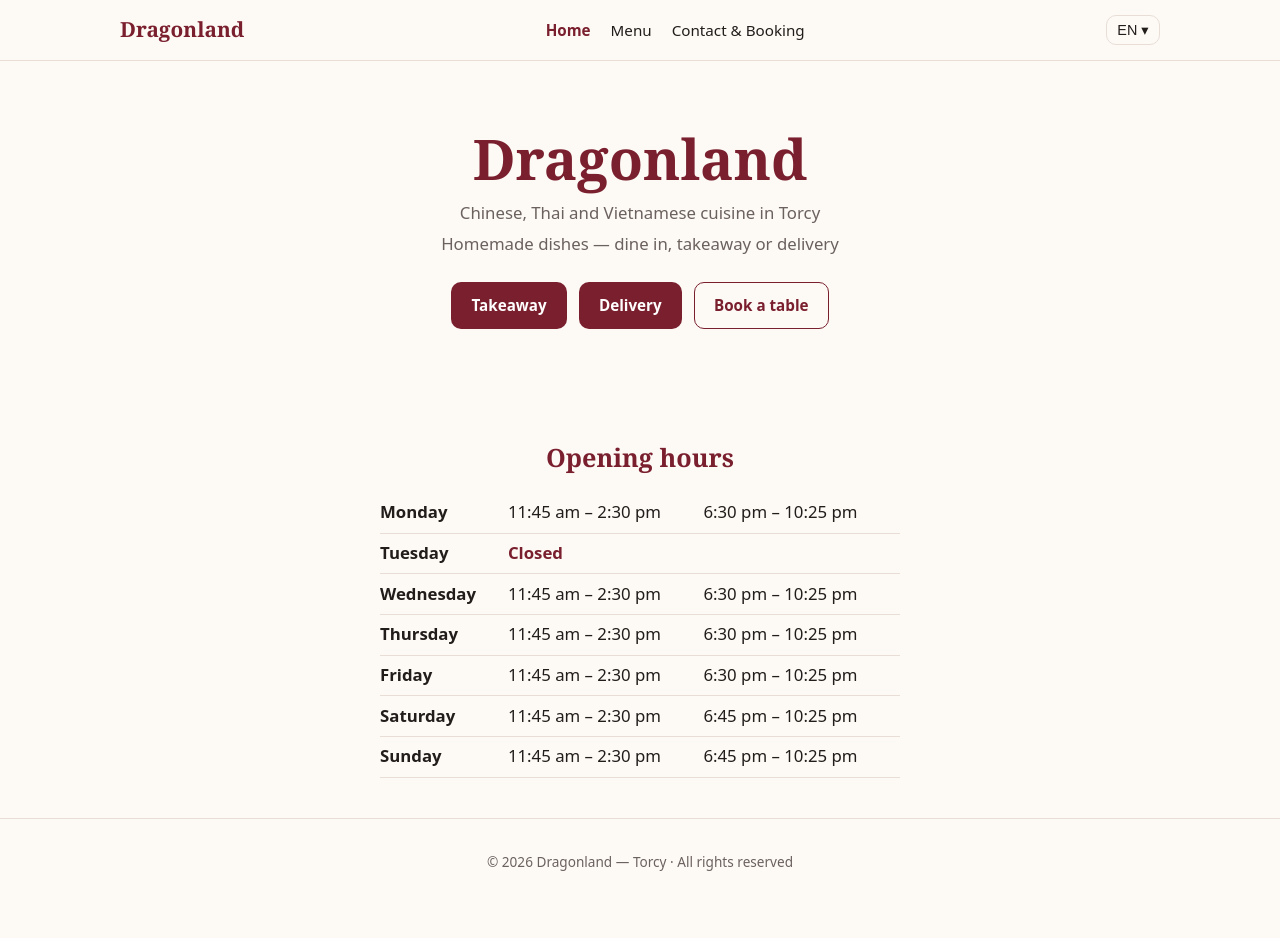
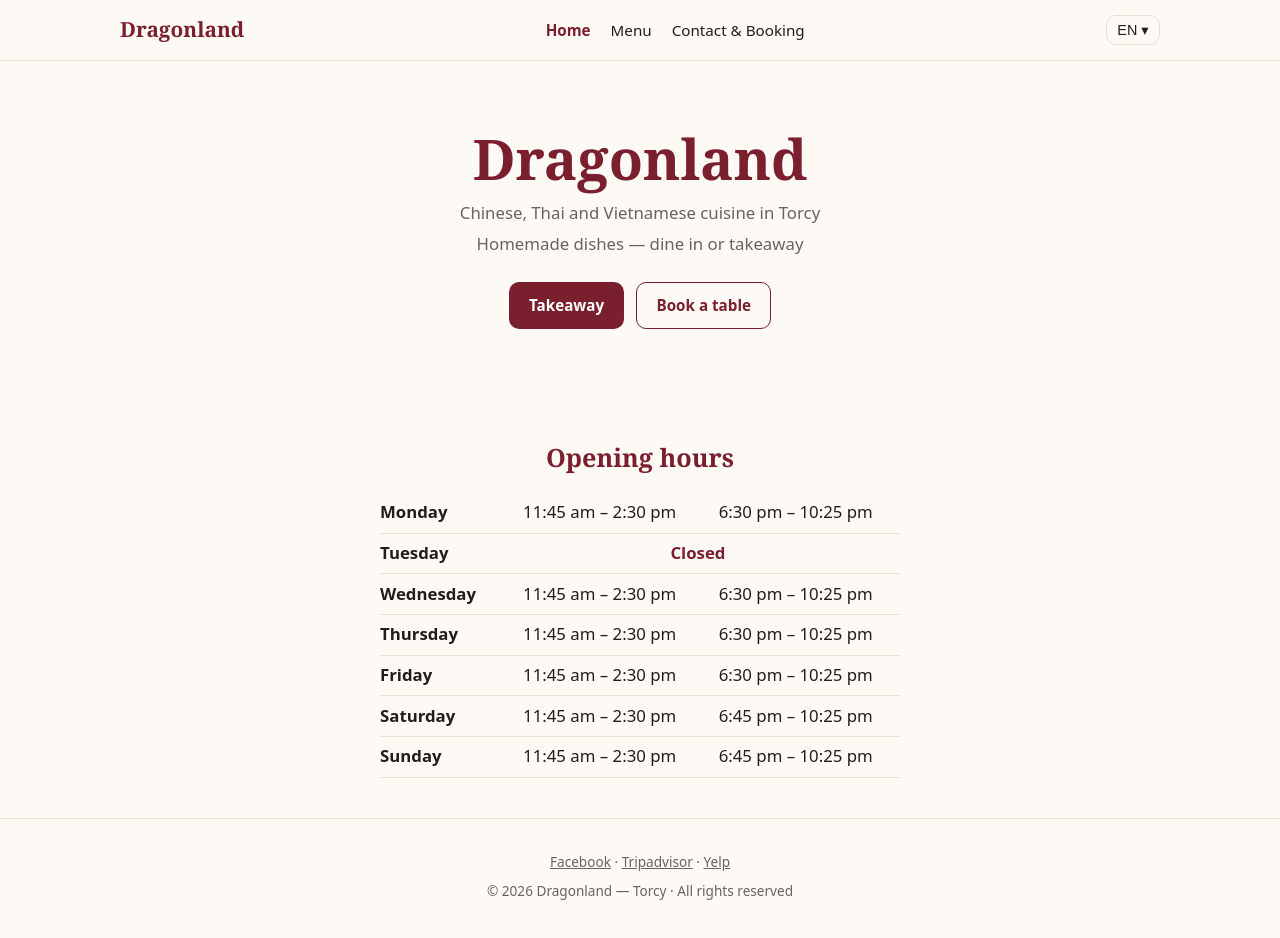
Before and after one commit to Eva-S-Cheng/dragonland-torcy, a React (Vite) app: page / in a window 1280 px wide. Shown: the top 938 px of the page. Built offline with nearby package versions, Linux system fonts and the light colour scheme.

Commit message:
Adding the socials

```diff
--- a/index.html
+++ b/index.html
@@ -4,7 +4,7 @@
     <meta charset="UTF-8" />
     <meta name="viewport" content="width=device-width, initial-scale=1.0" />
     <title>Dragonland — Restaurant asiatique à Torcy | 忠誠</title>
-    <meta name="description" content="Restaurant chinois, thaïlandais et vietnamien à Torcy (Bay 1). Sur place, à emporter et en livraison. 7j/7 sauf mardi." />
+    <meta name="description" content="Restaurant chinois, thaïlandais et vietnamien à Torcy (Bay 1). Sur place et à emporter. 7j/7 sauf mardi." />
     <link rel="icon" type="image/svg+xml" href="/favicon.svg?v=2" />
     <!-- Open Graph — à compléter à l'étape déploiement (og:image, url canonique) -->
     <meta property="og:title" content="Dragonland — Restaurant asiatique à Torcy" />
--- a/src/App.jsx
+++ b/src/App.jsx
@@ -5,9 +5,13 @@ import { useI18n, LANGS } from './i18n/index.jsx'
 const RESTAURANT = {
   phone: '0164686780',
   phoneDisplay: '01 64 68 67 80',
-  takeawayUrl: 'https://takeaway.tablemi.com/', // TODO: lien exact TableMi Dragonland
-  ubereatsUrl: 'https://www.ubereats.com/', // TODO: lien exact page Uber Eats
+  takeawayUrl: 'https://takeaway.tablemi.com/98654da88e1e727937fcff92?lang=fr',
   mapsUrl: 'https://maps.google.com/?q=Dragonland+Bay+1+Torcy',
+  socials: [
+    { name: 'Facebook', url: 'https://www.facebook.com/Dragonland-%E5%BF%A0%E8%AA%A0-215839242392397/' },
+    { name: 'Tripadvisor', url: 'https://www.tripadvisor.fr/Restaurant_Review-g651715-d15660382-Reviews-Dragonland-Torcy_Marne_la_Vallee_Seine_et_Marne_Ile_de_France.html' },
+    { name: 'Yelp', url: 'https://www.yelp.com/biz/dragonland-torcy' },
+  ],
   // Horaires : format neutre HH:MM, mis en forme par langue au rendu. null = fermé
   hours: [
     { day: 'mon', lunch: ['11:45', '14:30'], dinner: ['18:30', '22:25'] },
@@ -119,7 +123,6 @@ function CtaBar() {
   return (
     <nav className="cta-bar" aria-label="Actions rapides">
       <a href={RESTAURANT.takeawayUrl} target="_blank" rel="noreferrer">{t('cta.takeaway')}</a>
-      <a href={RESTAURANT.ubereatsUrl} target="_blank" rel="noreferrer">{t('cta.delivery')}</a>
       <a href={`tel:${RESTAURANT.phone}`}>{t('cta.call')}</a>
     </nav>
   )
@@ -178,7 +181,6 @@ function HomePage() {
           <p>{t('hero.note')}</p>
           <p style={{ marginTop: '1.5rem', display: 'flex', gap: '0.75rem', justifyContent: 'center', flexWrap: 'wrap' }}>
             <a className="btn btn-primary" href={RESTAURANT.takeawayUrl} target="_blank" rel="noreferrer">{t('cta.takeaway')}</a>
-            <a className="btn btn-primary" href={RESTAURANT.ubereatsUrl} target="_blank" rel="noreferrer">{t('cta.delivery')}</a>
             <a className="btn btn-outline" href={`tel:${RESTAURANT.phone}`}>{t('cta.book')}</a>
           </p>
         </div>
@@ -258,6 +260,14 @@ export default function App() {
       </main>
       <footer className="site-footer">
         <div className="container">
+          <p className="footer-socials">
+            {RESTAURANT.socials.map(({ name, url }, i) => (
+              <span key={name}>
+                {i > 0 && ' · '}
+                <a href={url} target="_blank" rel="noreferrer">{name}</a>
+              </span>
+            ))}
+          </p>
           © {new Date().getFullYear()} Dragonland — Torcy · {t('footer.rights')}
         </div>
       </footer>
--- a/src/i18n/en.json
+++ b/src/i18n/en.json
@@ -7,14 +7,13 @@
   },
   "cta": {
     "takeaway": "Takeaway",
-    "delivery": "Delivery",
     "call": "Call",
     "book": "Book a table"
   },
   "hero": {
     "title": "Dragonland",
     "subtitle": "Chinese, Thai and Vietnamese cuisine in Torcy",
-    "note": "Homemade dishes — dine in, takeaway or delivery"
+    "note": "Homemade dishes — dine in or takeaway"
   },
   "hours": {
     "title": "Opening hours",
@@ -39,7 +38,7 @@
   },
   "menu": {
     "title": "Menu",
-    "wip": "The full menu is coming soon. Meanwhile, order takeaway or delivery."
+    "wip": "The full menu is coming soon. Meanwhile, order takeaway."
   },
   "footer": {
     "rights": "All rights reserved"
--- a/src/i18n/fr.json
+++ b/src/i18n/fr.json
@@ -7,14 +7,13 @@
   },
   "cta": {
     "takeaway": "À emporter",
-    "delivery": "Livraison",
     "call": "Appeler",
     "book": "Réserver"
   },
   "hero": {
     "title": "Dragonland",
     "subtitle": "Cuisine chinoise, thaïlandaise et vietnamienne à Torcy",
-    "note": "Plats faits maison — sur place, à emporter ou en livraison"
+    "note": "Plats faits maison — sur place ou à emporter"
   },
   "hours": {
     "title": "Horaires",
@@ -39,7 +38,7 @@
   },
   "menu": {
     "title": "La carte",
-    "wip": "La carte arrive bientôt. En attendant, commandez à emporter ou en livraison."
+    "wip": "La carte arrive bientôt. En attendant, commandez à emporter."
   },
   "footer": {
     "rights": "Tous droits réservés"
--- a/src/i18n/zh-Hans.json
+++ b/src/i18n/zh-Hans.json
@@ -7,14 +7,13 @@
   },
   "cta": {
     "takeaway": "外带",
-    "delivery": "外卖",
     "call": "致电",
     "book": "订位"
   },
   "hero": {
     "title": "忠诚",
     "subtitle": "托尔西的中式、泰式与越式料理",
-    "note": "自家制作 — 堂食、外带或外卖"
+    "note": "自家制作 — 堂食或外带"
   },
   "hours": {
     "title": "营业时间",
@@ -39,7 +38,7 @@
   },
   "menu": {
     "title": "菜单",
-    "wip": "完整菜单即将上线。欢迎先外带或外卖。"
+    "wip": "完整菜单即将上线。欢迎先外带。"
   },
   "footer": {
     "rights": "版权所有"
--- a/src/i18n/zh-Hant.json
+++ b/src/i18n/zh-Hant.json
@@ -7,14 +7,13 @@
   },
   "cta": {
     "takeaway": "外帶",
-    "delivery": "外送",
     "call": "致電",
     "book": "訂位"
   },
   "hero": {
     "title": "忠誠",
     "subtitle": "托爾西的中式、泰式與越式料理",
-    "note": "自家製作 — 堂食、外帶或外送"
+    "note": "自家製作 — 堂食或外帶"
   },
   "hours": {
     "title": "營業時間",
@@ -39,7 +38,7 @@
   },
   "menu": {
     "title": "菜單",
-    "wip": "完整菜單即將上線。歡迎先外帶或外送。"
+    "wip": "完整菜單即將上線。歡迎先外帶。"
   },
   "footer": {
     "rights": "版權所有"
--- a/src/styles.css
+++ b/src/styles.css
@@ -213,12 +213,19 @@
     white-space: nowrap;
   }
 
+  .hours-table td:not(:first-child) { text-align: center; }
+
+  .footer-socials { margin: 0 0 0.5rem; }
+  .footer-socials a { color: var(--ink-soft); }
+  .footer-socials a:hover { color: var(--red); }
+
   @media (max-width: 480px) {
     .hours-table { font-size: 0.85rem; }
     .hours-table td { padding: 0.35rem 0.5rem 0.35rem 0; }
   }
 
   .hours-table td:first-child { font-weight: 600; }
+  .hours-table td:not(:first-child) { text-align: center; }
   .hours-table .closed { color: var(--red); font-weight: 600; }
 
   /* ---------- Boutons ---------- */
@@ -278,7 +285,7 @@
 
     .cta-bar {
       display: grid;
-      grid-template-columns: 1fr 1fr 1fr;
+      grid-template-columns: 1fr 1fr;
       position: fixed;
       bottom: 0;
       left: 0;
@@ -326,8 +333,8 @@
   }
 
   .contact-card {
-    background: var(--red-soft);
-    border: 1px solid var(--red-line);
+    background: #fff;
+    border: 1px solid var(--line);
     border-radius: var(--radius);
     padding: 1.75rem;
   }
```
